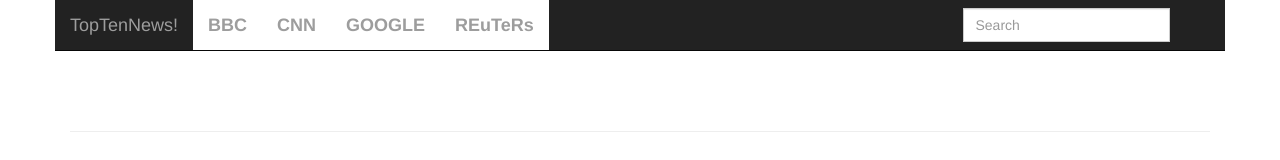
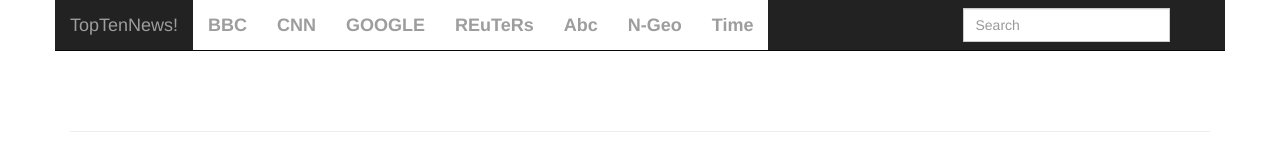
Before and after one commit to a-shamasneh/News-App, a website: page client/index.html in a window 1280 px wide. Drawn offline with nearby package versions, Linux system fonts and the light colour scheme; no server answers.

Commit message:
add new api

```diff
--- a/client/index.html
+++ b/client/index.html
@@ -33,6 +33,9 @@
   <li><a href="#" class="btn-default" ng-click="get('cnn')">CNN</a></li>
   <li><a href="#" class="btn-default" ng-click="get('google-news')">GOOGLE</a></li>
   <li><a href="#" class="btn-default" ng-click="get('reuters')">REuTeRs</a></li>
+  <li><a href="#" class="btn-default" ng-click="get('abc-news-au')">Abc</a></li>
+  <li><a href="#" class="btn-default" ng-click="get('national-geographic')">N-Geo</a></li>
+  <li><a href="#" class="btn-default" ng-click="get('time')">Time</a></li>
         </ul>
 
         <div class="col-sm-3 col-md-3 pull-right">
```
